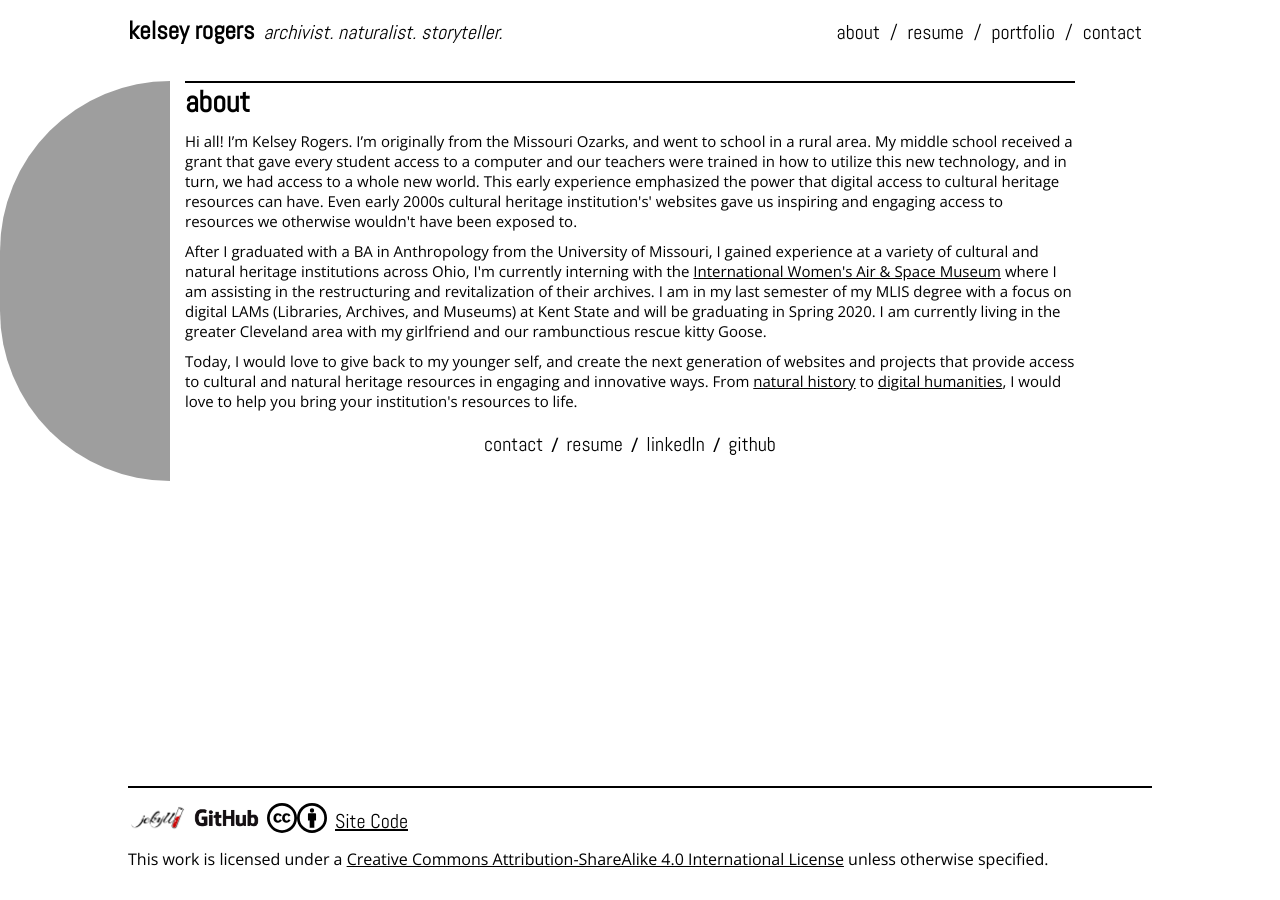
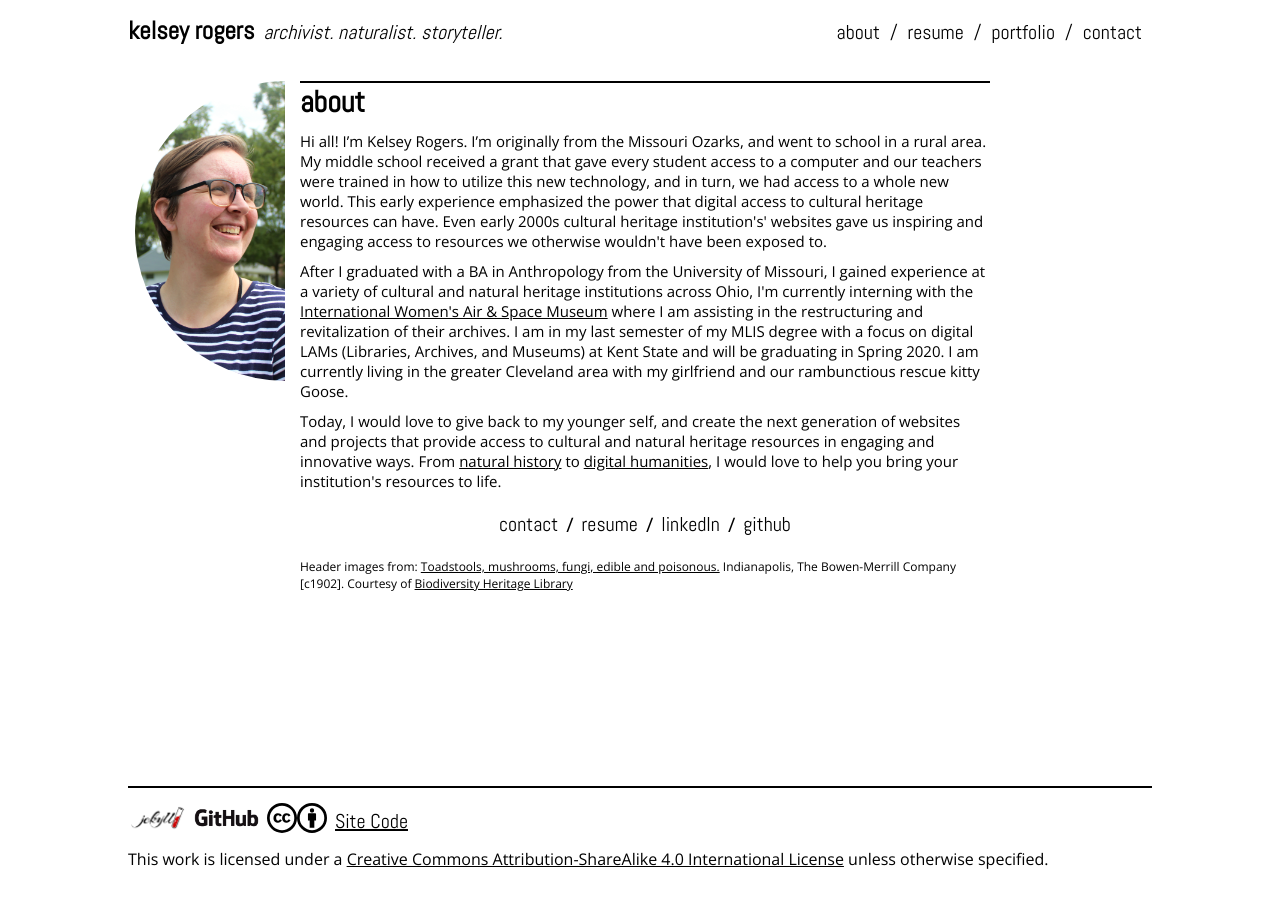
Before and after one commit to krogersst/krogersst.github.io, a Jekyll site: the page built from about.html, in a window 1280 px wide. Built offline with Jekyll 4.4.1, drawn with Linux system fonts in a browser that asks for light colours; nearby versions of some CDN libraries.

Commit message:
Page Layout - Responsive Update

```diff
--- a/_layouts/page.html
+++ b/_layouts/page.html
@@ -6,6 +6,7 @@
 <div class="page-flex">
 
   <div class="page-header-pic" style="background-image: url('{{ site.url }}/assets/images/{{ page.header-pic }}')"></div>
+  <div class="page-header-pic-alt" style="background-image: url('{{ site.url }}/assets/images/{{ page.header-pic-alt }}')"></div>
 
   <div class="page-right">
     <div class="page-header-one">{{ page.title | escape }}</div>
--- a/_sass/kmr/_base.scss
+++ b/_sass/kmr/_base.scss
@@ -34,7 +34,8 @@
 }
 
 .wrapper {
-  margin: auto;
+  margin-left: auto;
+  margin-right: auto;
   @media ($desktop) {width: 80%;}
   @media ($tablet) {width: 90%;}
   @media ($phone) {width: 95%;}
--- a/_sass/kmr/_layout.scss
+++ b/_sass/kmr/_layout.scss
@@ -3,7 +3,8 @@
  */
 
 .page {
-   margin-top: 20px;
+  @media (min-width: 1051px) {margin-top: 20px;}
+  @media (max-width: 1050px) {margin-top: 0px;}
  }
 
 .page-heading {
@@ -28,32 +29,73 @@
 */
 .page-flex {
   display: flex;
+  @media (min-width: 1056px) {flex-direction: row;}
+  @media (max-width: 1055px) {flex-direction: column; align-items: center;}
   justify-content: center;
   min-height: 400px;
 }
 
 .page-right {
-  width: 900px;
+  @media (min-width: 1301px) {width: 800px;}
+  @media (max-width: 1300px) {width: 700px;}
+  @media (max-width: 750px) {width: 90%;}
+  @media ($phone) {width: 95%;}
 }
 
 .page-header-pic {
+  @media (min-width: 1301px) {
   max-width: 200px;
   max-height: 400px;
-  background-size: 400px;
-  background-position: center;
+  background-size: 100%;
   border-top-left-radius: 200px;
   border-bottom-left-radius: 200px;
   flex: 1 0 auto;
   margin-right: 5px;
+  }
+  @media (max-width: 1300px) {
+    max-width: 150px;
+    max-height: 300px;
+    background-size: 100%;
+    border-top-left-radius: 150px;
+    border-bottom-left-radius: 150px;
+    flex: 1 0 auto;
+    margin-right: 5px;
+  }
+  @media (max-width: 1056px) {display: none;}
+}
+
+.page-header-pic-alt {
+  @media (min-width: 1056px) {display: none;}
+  @media (max-width: 1055px) {
+    min-height: 50px;
+    max-width: 690px;
+    min-width: 690px;
+    border-radius: 0px;
+    margin-bottom: 10px;
+    margin-right: 0px;
+    margin-left: 10px;
+    background-position: center;}
+  @media (max-width: 750px) {
+    width: 90%;
+    margin-left: 0px;
+    max-width: 690px;
+    min-width: 200px;
+  }
+  @media ($phone) {
+    width: 95%;
+    margin-left: 0px;
+  }
 }
 
 .page-header-one {
   font-size: 30px;
-  margin-left: 10px;
   font-family: $Abel;
   text-transform: lowercase;
-  border-top: black solid 2px;
   font-weight: bold;
+  @media ($desktop) {border-top: black solid 2px; margin-left: 10px;}
+  @media ($tablet) {border-top: black solid 2px; margin-left: 10px;}
+  @media (max-width: 750px) {margin-left: 0px;}
+  @media ($phone) {border-top: none;}
 }
 
 .page-small-header {
@@ -65,7 +107,9 @@
 }
 
 .page-content {
-  margin-left: 10px;
+  @media ($desktop) {margin-left: 10px;}
+  @media ($tablet) {margin-left: 10px;}
+  @media (max-width: 750px) {margin-left: 0px;}
   ul, li {
     margin-left: 0px;
   }
@@ -76,8 +120,14 @@
   margin-top: 20px;
 }
 
+#about-credit {
+  font-size: 12px;
+}
+
 .page-padding {
-min-width: 205px;
+  @media (min-width: 1301px) {min-width: 205px;}
+  @media (max-width: 1300px) {min-width: 155px;}
+  @media (max-width: 1055px) {display: none;}
 }
 
 /**
--- a/about.html
+++ b/about.html
@@ -2,7 +2,8 @@
 layout: page
 title: About
 permalink: /about/
-header-pic: kelsey1.jpg
+header-pic: kelsey_header.png
+header-pic-alt: kelsey_header_alt.png
 ---
 
 <p>Hi all! I’m Kelsey Rogers. I’m originally from the Missouri Ozarks, and went to school in a rural area. My middle school received a grant that gave every student access to a computer and our teachers were trained in how to utilize this new technology, and in turn, we had access to a whole new world. This early experience emphasized the power that digital access to cultural heritage resources can have. Even early 2000s cultural heritage institution's' websites gave us inspiring and engaging access to resources we otherwise wouldn't have been exposed to.</p>
@@ -23,5 +24,4 @@
 </div>
 </div>
 
-  <!--<li>Cover Photo: Toadstools, mushrooms, fungi, edible and poisonous. Indianapolis, The Bowen-Merrill Company [c1902]. Plate XLIV (Illustration). <a href="https://flic.kr/p/e1oHP5">Biodiversity Heritage Library</a></li>
-  <li>Contact Photo: Toadstools, mushrooms, fungi, edible and poisonous. Indianapolis, The Bowen-Merrill Company [c1902]. Plate VI (Illustration). <a href="https://flic.kr/p/e1oEjb">Biodiversity Heritage Library</a></li>-->
+<p id="about-credit">Header images from: <a href="https://flic.kr/s/aHsjEfMKFJ">Toadstools, mushrooms, fungi, edible and poisonous.</a> Indianapolis, The Bowen-Merrill Company [c1902]. Courtesy of <a href="https://www.flickr.com/people/biodivlibrary/">Biodiversity Heritage Library</a></p>
--- a/contact.html
+++ b/contact.html
@@ -2,7 +2,8 @@
 layout: page
 title: Contact
 permalink: /contact/
-header-pic: toadstools_n278_w1150.jpg
+header-pic: toadstools_header.png
+header-pic-alt: toadstools_header_alt.png
 ---
 
 <p>Do you have a cultural heritage project you'd like to see come to life?</p>
```
Also changed, not shown: resume.md (+2 -1 lines), assets/images/kelsey_header.png (added), assets/images/kelsey_header_alt.png (added), assets/images/toadstools_header.png (added), assets/images/toadstools_header_alt.png (added), assets/images/valstarnes_header.png (added), assets/images/valstarnes_header_alt.png (added), 1 other file.
